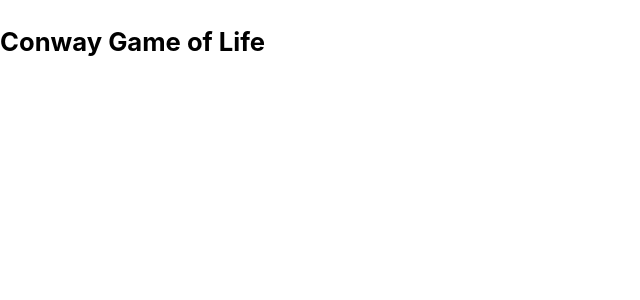
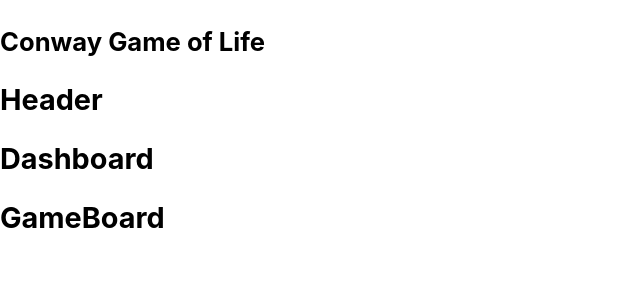
Before and after one commit to zac-smith-webtpt7/game-of-life, a React (Create React App) app: page / in a window 1280 px wide. Shown: the top 300 px of the page, without its empty margins (0-640 px from the left). Built offline with nearby package versions, Linux system fonts and the light colour scheme.

Commit message:
update design

```diff
--- a/src/App.jsx
+++ b/src/App.jsx
@@ -1,11 +1,16 @@
 import React from 'react'
 import './App.css'
+import Header from './components/Header'
+import DashBoard from './components/Dashboard'
+import Dashboard from './components/Dashboard'
 
 const App = () => {
   return (
     <>
       <div className="container">
         <h3>Conway Game of Life</h3>
+        <Header />
+        <Dashboard />
       </div>
     </>
   )
--- /dev/null
+++ b/src/components/Dashboard.jsx
@@ -0,0 +1,11 @@
+import React from 'react'
+import GameBoard from './GameBoard'
+const Dashboard = () => {
+  return (
+    <div>
+      <h2>Dashboard</h2>
+      <GameBoard />
+    </div>
+  )
+}
+export default Dashboard
```
